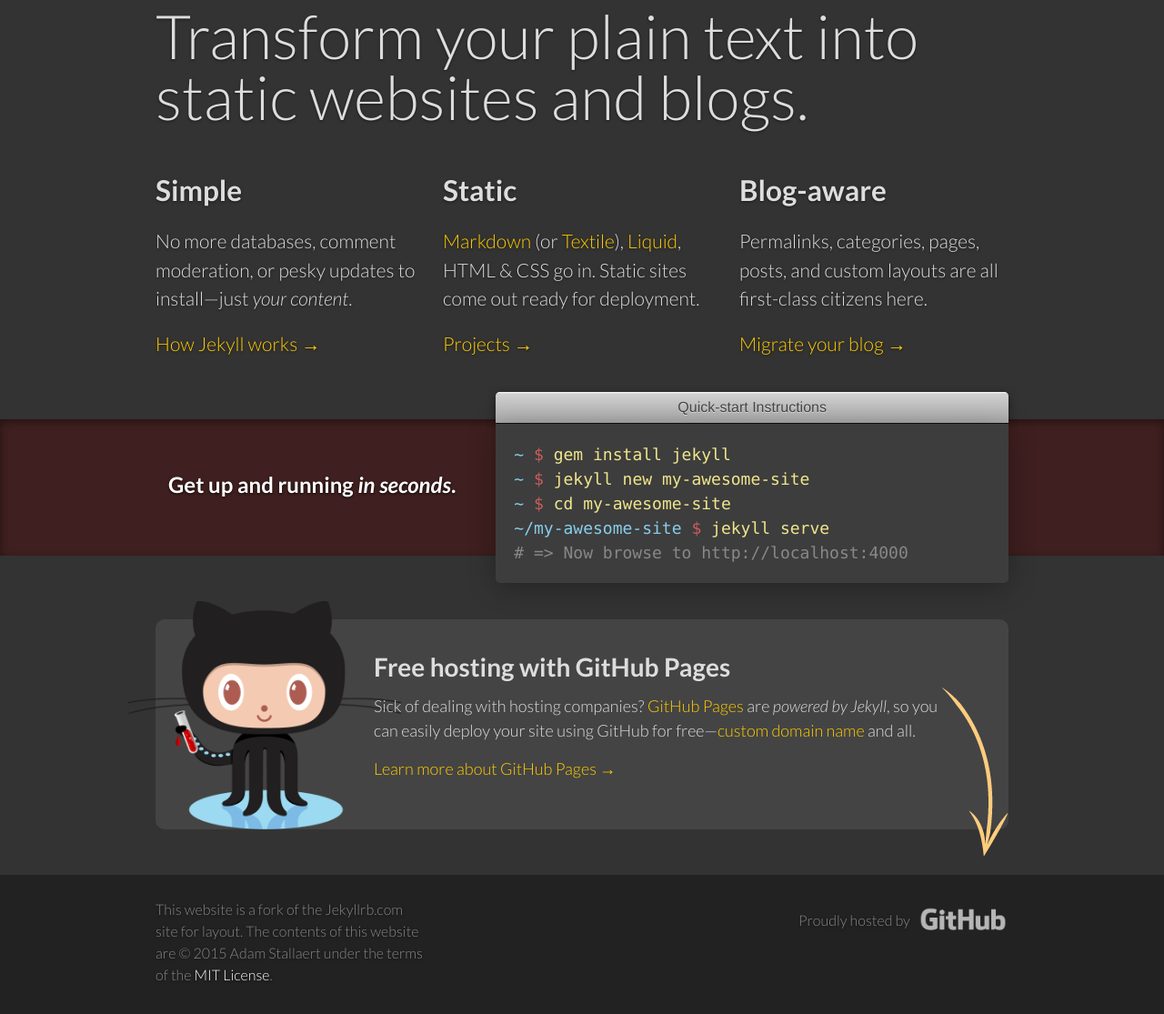
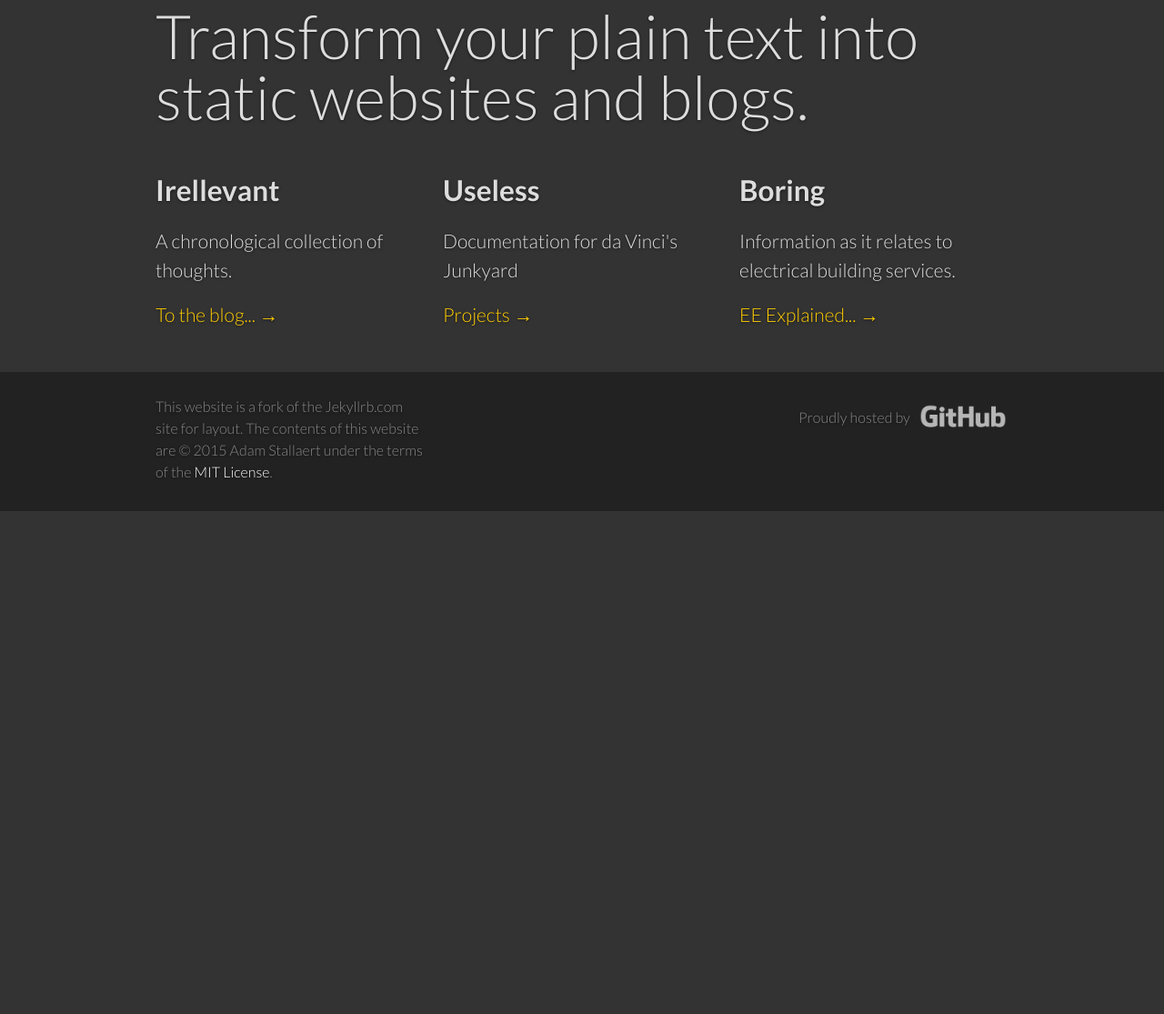
Before and after one commit to astallaert/astallaert.github.io, a Jekyll site: the page built from index.html, in a window 1280 px wide, cut to the strip 109-1224 px from the top of the page. Shown: the whole strip at 91% size. Built offline with Jekyll 4.4.1, drawn with Linux system fonts in a browser that asks for light colours; after the commit the page ends 900 px from its top, so only the background shows below that.

Commit message:
update home

```diff
--- a/index.html
+++ b/index.html
@@ -14,27 +14,30 @@
 <section class="features">
   <div class="grid">
     <div class="unit one-third">
-      <h2>Simple</h2>
+      <h2>Irellevant</h2>
       <p>
-        No more databases, comment moderation, or pesky updates to install—just <em>your content</em>.
+        A chronological collection of thoughts.
       </p>
-      <a href="/docs/usage/">How Jekyll works &rarr;</a>
+      <a href="/news/">To the blog... &rarr;</a>
     </div>
     <div class="unit one-third">
-      <h2>Static</h2>
-      <p><a href="http://daringfireball.net/projects/markdown/">Markdown</a> (or <a href="http://redcloth.org/textile">Textile</a>), <a href="https://github.com/Shopify/liquid/wiki">Liquid</a>, HTML <span class="amp">&amp;</span> CSS go in. Static sites come out ready for deployment.</p>
+      <h2>Useless</h2>
+      <p>Documentation for da Vinci's Junkyard
+      </p>
       <a href="/projects/home/">Projects &rarr;</a>
     </div>
     <div class="unit one-third">
-      <h2>Blog-aware</h2>
+      <h2>Boring</h2>
       <p>
-        Permalinks, categories, pages, posts, and custom layouts are all first-class citizens here.
+        Information as it relates to electrical building services.
       </p>
-      <a href="/docs/migrations/">Migrate your blog &rarr;</a>
+      <a href="/ee/home/">EE Explained... &rarr;</a>
     </div>
     <div class="clear"></div>
   </div>
 </section>
+
+<!--
 <section class="quickstart">
   <div class="grid">
     <div class="unit golden-small center-on-mobiles">
@@ -88,3 +91,4 @@
     </div>
   </div>
 </section>
+-->
```
